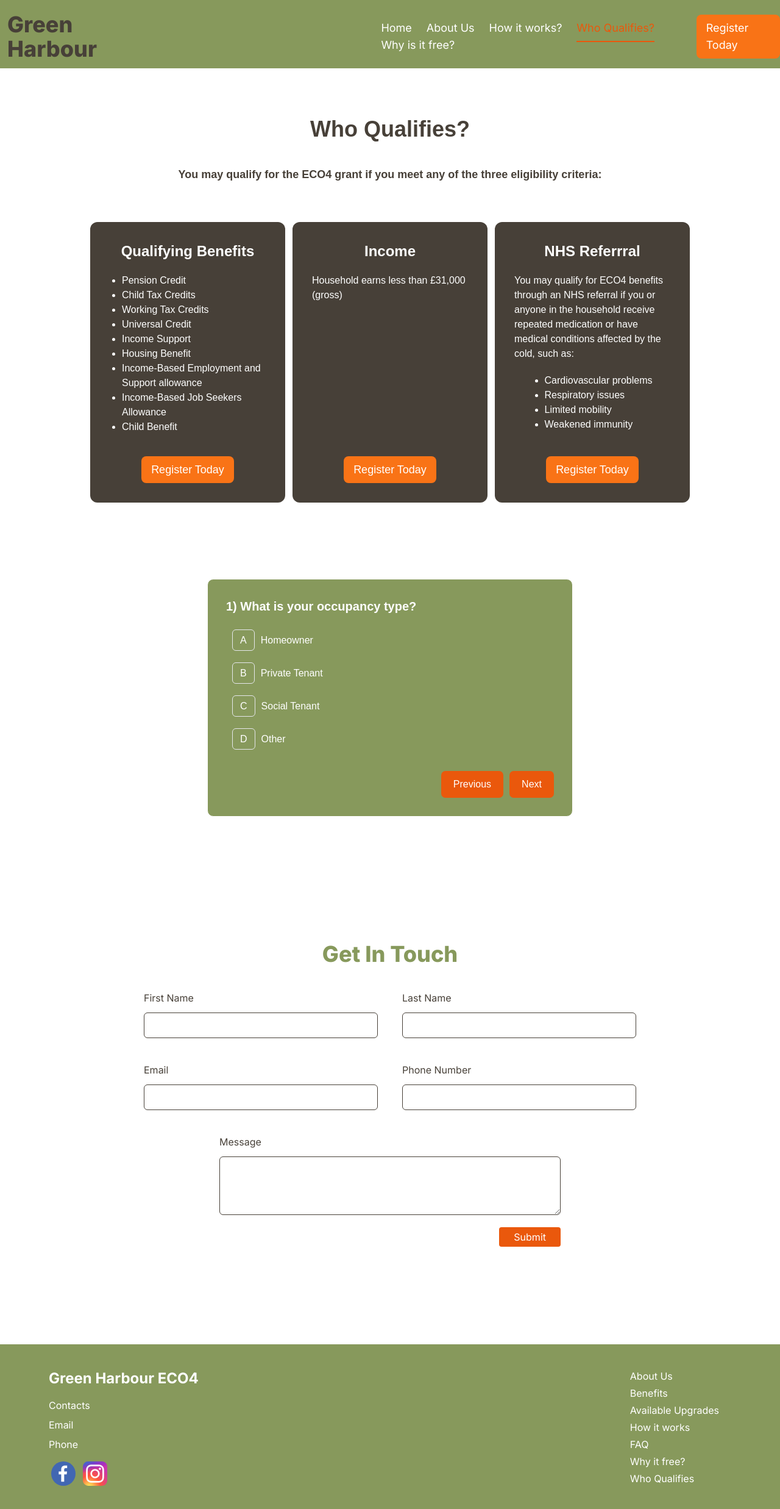
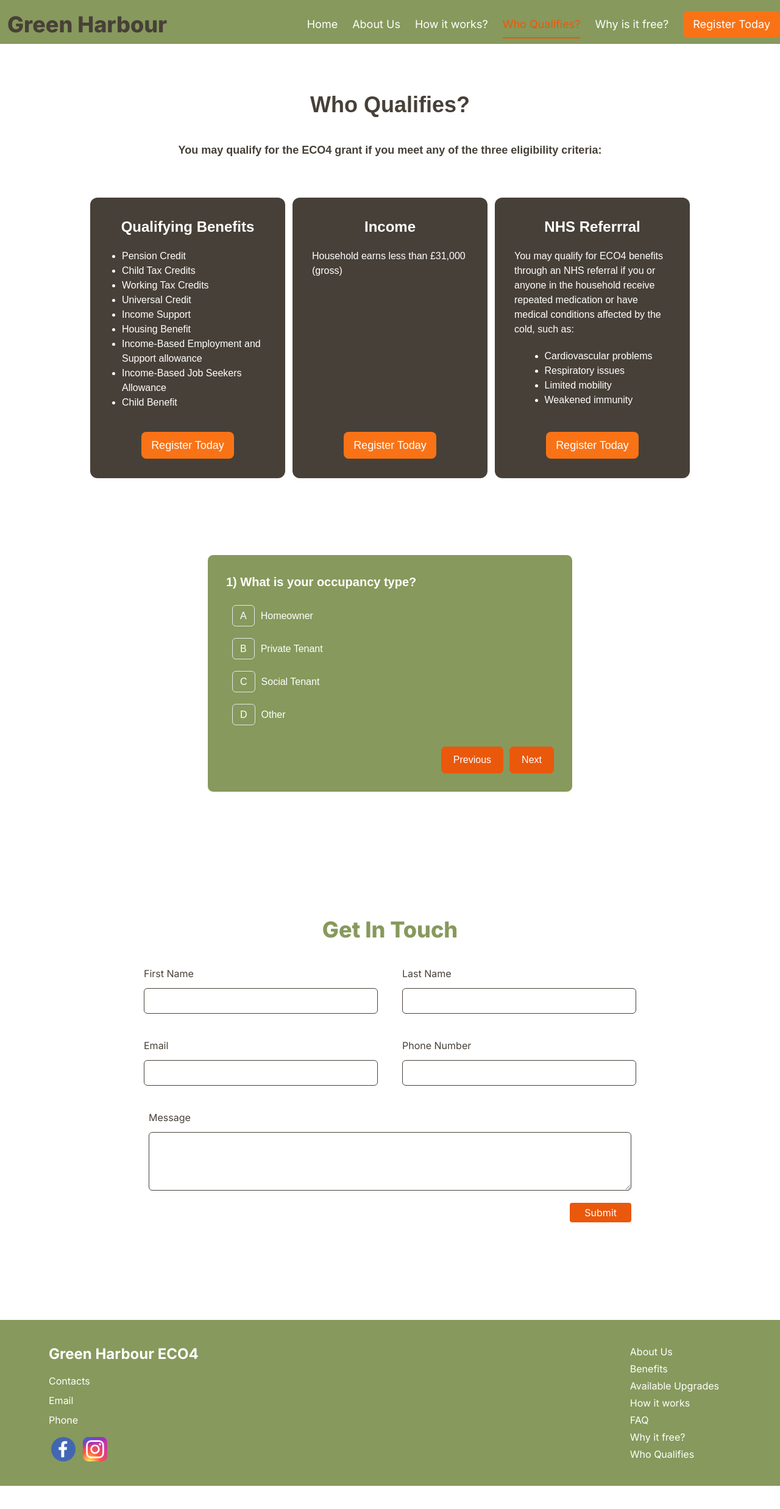
Before and after one commit to UzairChaudhary/Green-Harbour, a Next.js app: page /who-qualifies in a window 1280 px wide. Shown: the whole page at 61% size. After the commit the page ends 2436 px from the top, so only its background shows below. Built offline with nearby package versions, Linux system fonts and the light colour scheme.

Commit message:
responsive navbar

```diff
--- a/components/LandingPage/GetInTouch.js
+++ b/components/LandingPage/GetInTouch.js
@@ -20,9 +20,11 @@ export default function GetInTouch() {
         }
       };
   return (
-    <div className='mb-40 mx-40'>
+    <>
+    <div className='mb-40 flex flex-col items-center mx-40'>
+        <div>
         <h1 className='mt-20 flex justify-center text-4xl font-extrabold text-green_color'>Get In Touch</h1>
-        <div className='flex justify-center text-mud_color gap-10 mt-10'>
+        <div className='flex text-mud_color gap-10 mt-10'>
             <div className='flex text-mud_color flex-col gap-3'>
                 <h1>First Name</h1>
                 <input type='text' className='border rounded-md p-2 border-mud_color w-96'/>
@@ -32,7 +34,7 @@ export default function GetInTouch() {
                 <input type='text' className='border border-mud_color rounded-md p-2 w-96'/>
             </div>
         </div>
-        <div className='flex justify-center text-mud_color gap-10 mt-10'>
+        <div className='flex  text-mud_color gap-10 mt-10'>
             <div className='flex text-mud_color flex-col gap-3'>
                 <h1>Email</h1>
                 <input type='email' className='border rounded-md p-2 border-mud_color w-96'/>
@@ -42,19 +44,25 @@ export default function GetInTouch() {
                 <input type='text' className='border border-mud_color rounded-md p-2 w-96'/>
             </div>
         </div>
-        <div className='flex  text-mud_color mt-10 mx-48 px-2 flex-col gap-3'>
+        <div className='flex flex-col text-mud_color mt-10 px-2 gap-3'>
             <h1 >Message</h1>
             <textarea className='border border-mud_color rounded-md p-2 h-24'></textarea>
         </div>
-        <div className='flex hover:cursor-pointer mx-48 px-2 mt-5 justify-end'>
+
+
+        <div className='flex hover:cursor-pointer px-2 mt-5 justify-end'>
             <div
             onClick={handlesubmit}
             className='bg-orange_color px-6 text-white py-1 rounded'>
                 Submit
             </div>
         </div>
+        </div>
+
+
 
 
     </div>
+    </>
   )
 }
--- a/components/LandingPage/Navbar.js
+++ b/components/LandingPage/Navbar.js
@@ -1,27 +1,18 @@
 "use client"
 import React, { useEffect, useState } from 'react';
-
-
-import { FiDelete} from "react-icons/fi";
-
-
+import { FiDelete } from "react-icons/fi";
 import { useUiContext } from "../../contexts/UiContext";
 import { actioTypes } from "../../reducers/uiReducer";
-
-import Image from "next/image";
 import Link from 'next/link';
 import { links } from "../../data/links";
+import ActiveLink from './ActiveLink';
+import Button from '../common/button';
 
-import ActiveLink from './ActiveLink'
-import Button from '../common/button';
 function Navbar() {
     const [isMobile, setIsMobile] = useState(false);
     const { dispatch, isSidebarOpen } = useUiContext();
 
-
     useEffect(() => {
-
-
         const handleResize = () => {
             setIsMobile(window.innerWidth <= 780); // Adjust the breakpoint as needed
         };
@@ -39,31 +30,25 @@ function Navbar() {
     }, []);
 
     return (
-    <nav suppressHydrationWarning={true} className="bg-green_color flex justify-around items-center pt-2 space-x-96 ">
+        <nav suppressHydrationWarning={true} className="bg-green_color flex justify-between items-center pt-2">
             {/* Logo on the left */}
-
             <Link href="/" suppressHydrationWarning={true}>
-          {/* <Image  src="/amazon.png" height={130} width={130} alt="Green Harbour" className='' /> */}
                 <h1 className="text-4xl p-3 font-extrabold text-mud_color">Green Harbour</h1>
             </Link>
 
-
-
+            {/* Hamburger menu for mobile view */}
             {isMobile ? (
-        // Hamburger menu for mobile view
                 <div>
-          <button onClick={() => dispatch({ type: actioTypes.toggleSidebar })} >
-            <svg xmlns="http://www.w3.org/2000/svg" fill="none" viewBox="0 0 24 24" strokeWidth={1.5} stroke="currentColor" className="w-8 h-8 ">
+                    <button onClick={() => dispatch({ type: actioTypes.toggleSidebar })}>
+                        <svg xmlns="http://www.w3.org/2000/svg" fill="none" viewBox="0 0 24 24" strokeWidth={1.5} stroke="currentColor" className="w-8 h-8">
                             <path strokeLinecap="round" strokeLinejoin="round" d="M3.75 6.75h16.5M3.75 12h16.5m-16.5 5.25h16.5" />
                         </svg>
                     </button>
 
                     {isSidebarOpen && (
-            <div >
-              <ul className={`bg-slate-50 mobile-dialog absolute h-screen flex flex-col space-y-4 p-3 dark:bg-dark-card transition-a top-0 left-0 !rounded-xl z-30 ${
-              isSidebarOpen && "open"
-            }`}  >
-            <div className="flex justify-between border-b dark:border-slate-800 space-x-40 p-1 ">
+                        <div>
+                            <ul className={`bg-slate-50 mobile-dialog absolute h-screen flex flex-col space-y-4 p-3 dark:bg-dark-card transition-a top-0 left-0 !rounded-xl z-30 ${isSidebarOpen && "open"}`}>
+                                <div className="flex justify-between border-b dark:border-slate-800 space-x-40 p-1">
                                     <p className="uppercase">menu</p>
                                     <div
                                         className="icon-box cursor-pointer"
@@ -73,22 +58,20 @@ function Navbar() {
                                     </div>
                                 </div>
                                 {links.map(({ id, linkText, url }) => (
-            <Link key={id} href={url} end legacyBehavior >
+                                    <Link key={id} href={url} end legacyBehavior>
                                         <a onClick={() => dispatch({ type: actioTypes.closeSidebar })} className="hover:bg-gray-500 hover:text-white rounded-lg p-1 px-2">
                                             {linkText}
                                         </a>
                                     </Link>
                                 ))}
-
                             </ul>
                         </div>
-
                     )}
                 </div>
             ) : (
                 // Navigation links for non-mobile view
-        <div className="navbar flex items-center space-x-6 ">
-          <ul className=" md:flex-align-center space-x-3 text-white lg:space-x-6">
+                <div className="navbar flex items-center space-x-6">
+                    <ul className="md:flex-align-center space-x-3 text-white lg:space-x-6">
                         {links.map(({ id, linkText, url }) => (
                             <ActiveLink href={url} key={id}>
                                 {linkText}
@@ -96,9 +79,7 @@ function Navbar() {
                         ))}
                     </ul>
 
-
-          <Button/>
-
+                    <Button />
                 </div>
             )}
         </nav>
```
Lines whose indentation alone changed are shown as unchanged.
